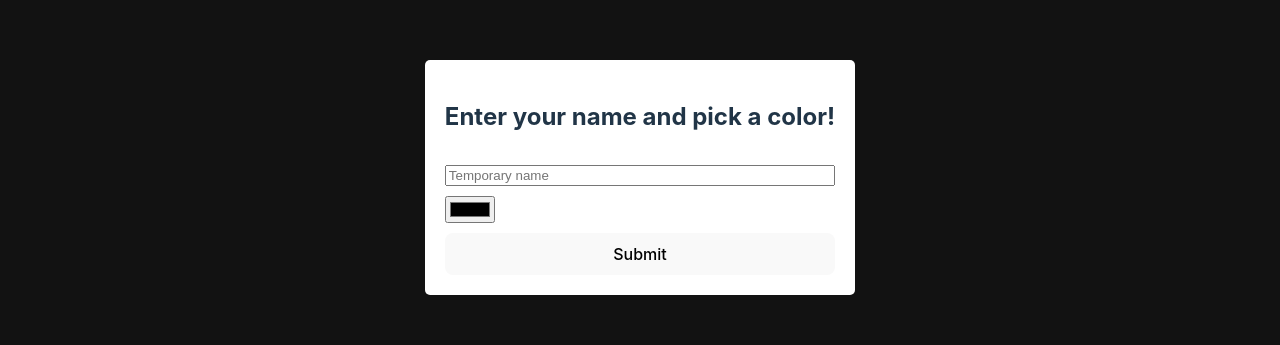
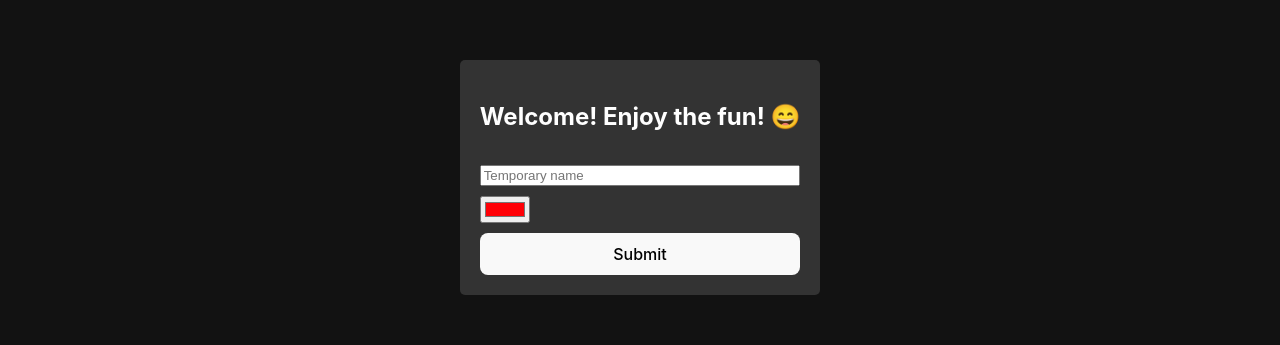
Before and after one commit to Jacksonmills/oki, a React (Vite) app in the folder client/: page / in a window 1280 px wide. Shown: the part 223-568 px from the top of the page. Built offline with nearby package versions, Linux system fonts and the light colour scheme; no server answers.

Commit message:
better modal, better list

```diff
--- a/client/src/App.tsx
+++ b/client/src/App.tsx
@@ -24,8 +24,13 @@ const App = () => {
       ]);
     };
 
-    const handleConnectedEvent = (message: string) => {
-      addMessage({ content: message, isServerMessage: true });
+    const handleConnectedEvent = (data: { message: string, username: string, hexcode: string; }) => {
+      addMessage({
+        content: data.message,
+        isServerMessage: true,
+        username: data.username,
+        hexcode: data.hexcode
+      });
     };
 
     const handleUserMessageEvent = (message: MessageObject) => {
--- a/client/src/components/MessageList.tsx
+++ b/client/src/components/MessageList.tsx
@@ -13,10 +13,12 @@ const MessageList = ({ messages }: MessageListProps) => (
   <Wrapper>
     {messages.map((message, index) => {
       return message.isServerMessage ? (
-        <ConnectedEventMessage key={index}>{message.content}</ConnectedEventMessage>
+        <ConnectedEventMessage key={index}>
+          <Username hexcode={message.hexcode}>{message.username}</Username> {message.content}
+        </ConnectedEventMessage>
       ) : (
         <Message key={index}>
-          <Username hexcode={message.hexcode}>{message.username}</Username>:{' '}
+          <Username hexcode={message.hexcode}>{message.username}:</Username>
           {message.content}
         </Message>
       );
@@ -33,7 +35,7 @@ const Wrapper = styled.ul`
 const Username = styled.span<{ hexcode?: string; }>`
   color: ${(props) => props.hexcode ? props.hexcode : "#ffffff"};
   font-weight: bold;
-  margin-right: 8px;
+  margin-right: 0.25rem;
 `;
 
 const Message = styled.li`
--- a/client/src/components/UsernameModal.tsx
+++ b/client/src/components/UsernameModal.tsx
@@ -7,7 +7,7 @@ type UsernameModalProps = {
 
 const UsernameModal: React.FC<UsernameModalProps> = ({ onSubmit }) => {
   const [username, setUsername] = useState('');
-  const [hexcode, setHexcode] = useState('#000000');
+  const [hexcode, setHexcode] = useState('#ff0006');
 
   const handleSubmit = (e: React.FormEvent) => {
     e.preventDefault();
@@ -17,7 +17,7 @@ const UsernameModal: React.FC<UsernameModalProps> = ({ onSubmit }) => {
   return (
     <Modal>
       <Form onSubmit={handleSubmit}>
-        <h2>Enter your name and pick a color!</h2>
+        <h2>Welcome! Enjoy the fun! 😄</h2>
         <input
           type="text"
           placeholder="Temporary name"
@@ -48,7 +48,8 @@ const Modal = styled.div`
 `;
 
 const Form = styled.form`
-  background-color: #ffffff;
+  background-color: #333333;
+  color: #ffffff;
   padding: 20px;
   border-radius: 5px;
   display: flex;
```
Also changed, not shown: 1 other file (tests, documents, lock files or other folders).
